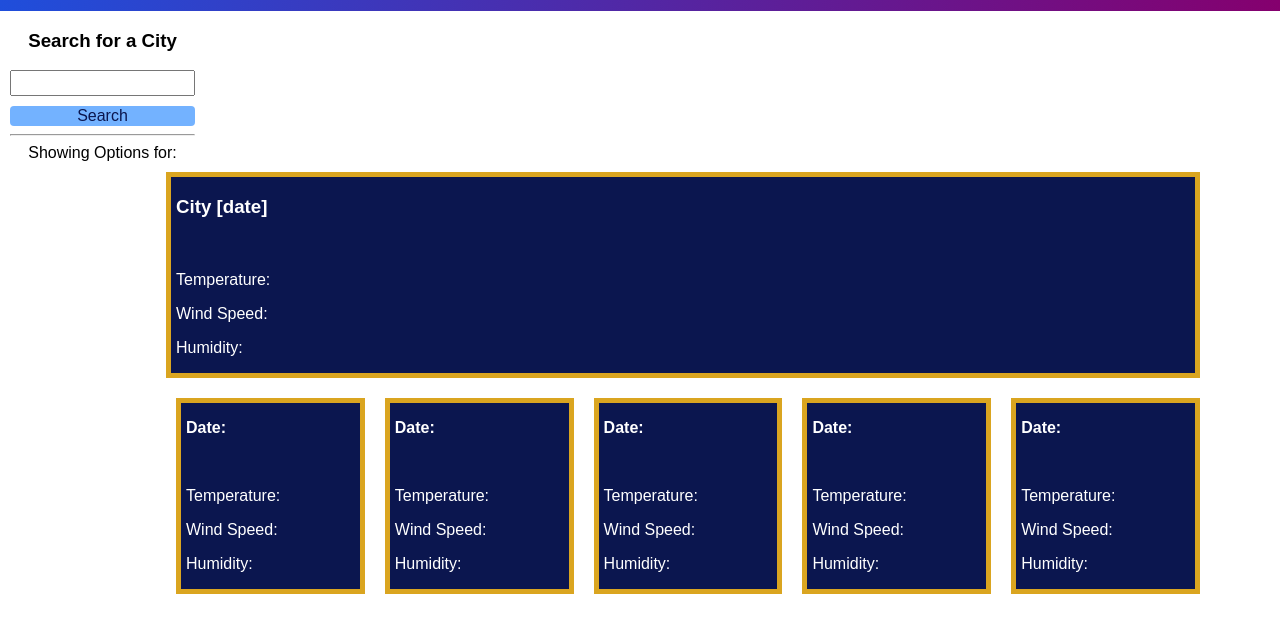
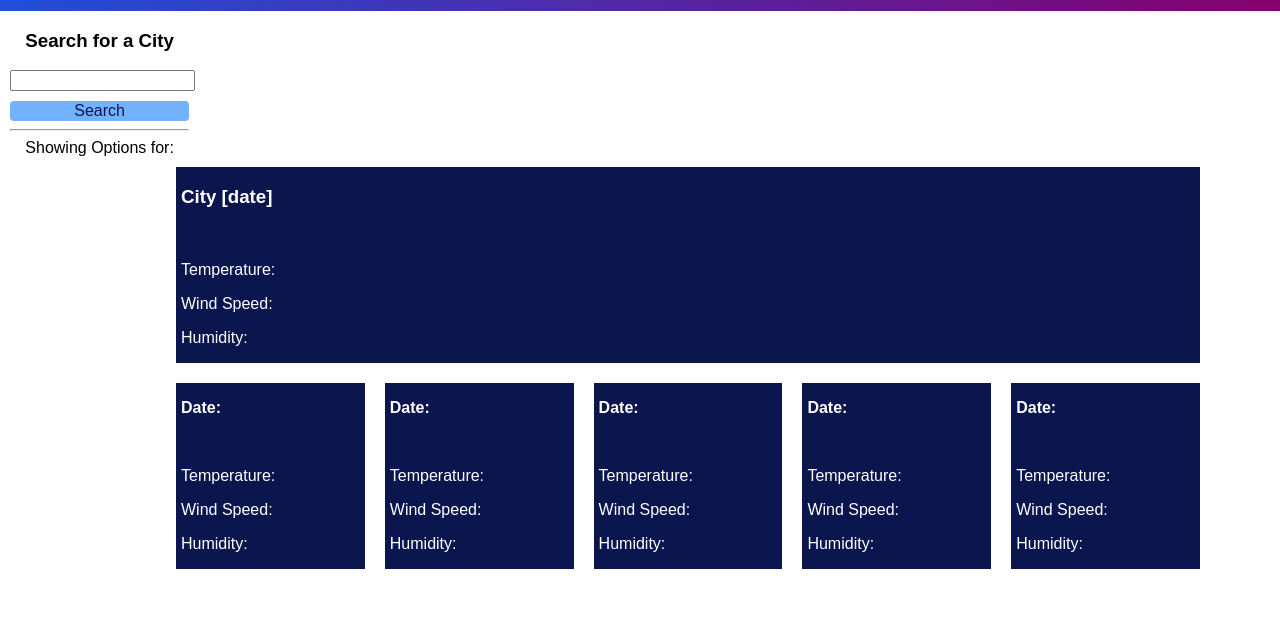
Before and after one commit to Tzuzu/Weather-Application, a plain HTML site: page index.html in a window 1280 px wide. Shown: the part 89-722 px from the top of the page. Drawn offline with nearby package versions, Linux system fonts and the light colour scheme.

Commit message:
CSS Changes

```diff
--- a/style.css
+++ b/style.css
@@ -21,10 +21,7 @@ header {
     float: left;
     text-align: center;
     margin-left: 10px;
-}
-
-.search-input {
-    height: 20px;
+    width: 14%;
 }
 
 .searchResults {
@@ -39,7 +36,7 @@ header {
     color: white;
     background: var(--darkblue);;
     margin: 10px 80px 10px 0px;
-    border: 5px solid goldenrod;
+    border: 5px solid var(--bluetoviolet);
 }
 
 .weatherDisplay div {
@@ -62,7 +59,6 @@ header {
 .forecast {
     flex: 1;
     padding-left: 5px;
-    border: 5px solid goldenrod;
     background: var(--darkblue);
 }
 
```
